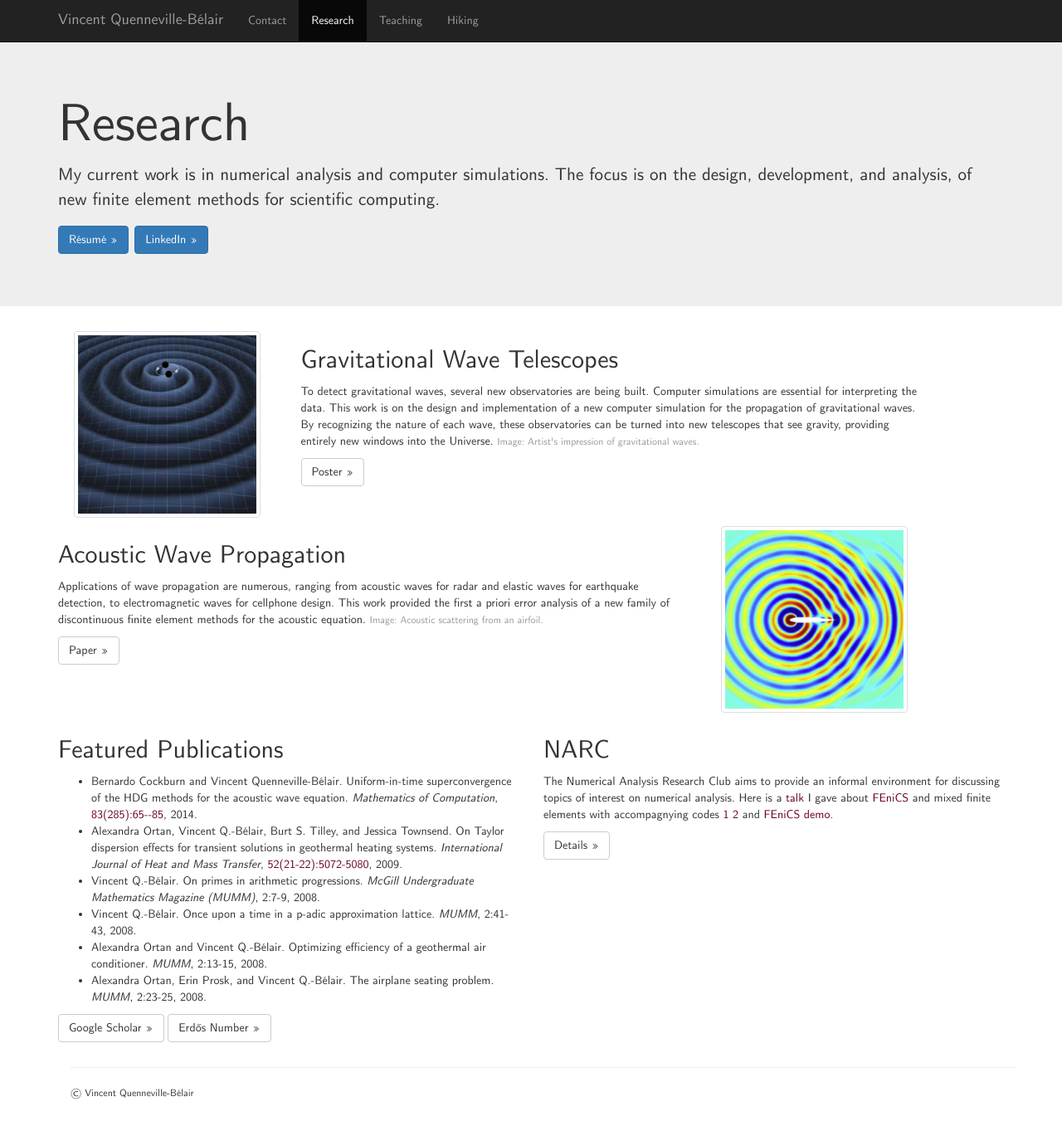
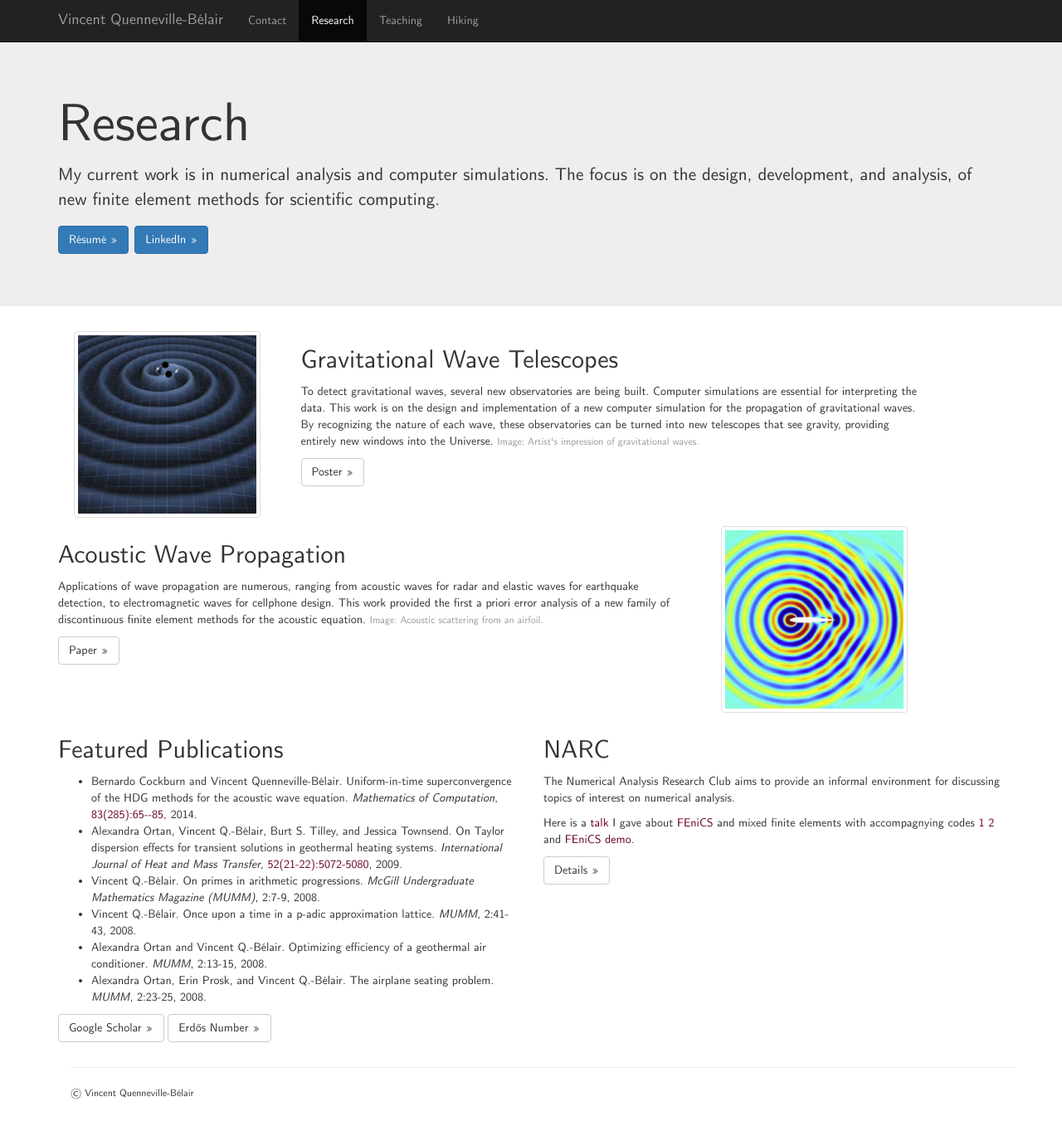
Before and after one commit to vincentqb/vincentqb.github.io.archive, a Jekyll site: the page built from research.html, in a window 1280 px wide and 1357 px high. Shown: the whole window at 83% size. Built offline with Jekyll 4.4.1, drawn with Linux system fonts in a browser that asks for light colours; nearby versions of some CDN libraries.

Commit message:
paragraph correction.

```diff
--- a/research.html
+++ b/research.html
@@ -153,7 +153,8 @@
 
 <div class="col-xs-12 col-md-6">
 <h2>NARC</h2>
-The Numerical Analysis Research Club aims to provide an informal environment for discussing topics of interest on numerical analysis.
+<p>The Numerical Analysis Research Club aims to provide an informal environment for discussing topics of interest on numerical analysis.</p>
+<p>
 Here is a
 <a href="docs/poisson-talk.pdf">talk</a>
 I gave about
```
